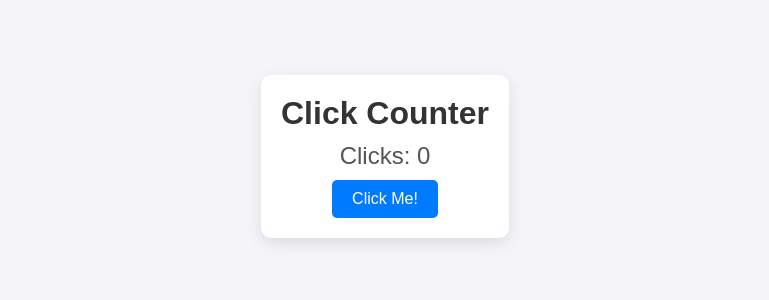
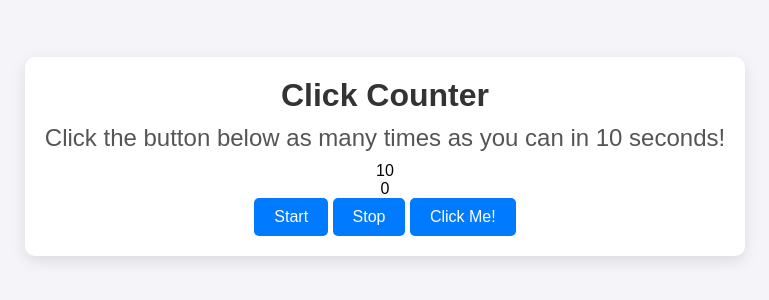
Before and after one commit to Muzahidhussian/muzahidhussain, a plain HTML site: page index.html in a window 1280 px wide. Shown: the part 244-544 px from the top of the page, without its empty margins (255-1024 px from the left). Drawn offline with Linux system fonts and the light colour scheme.

Commit message:
Update index.html

```diff
--- a/index.html
+++ b/index.html
@@ -7,11 +7,16 @@
     <link rel="stylesheet" href="styles.css">
 </head>
 <body>
-
     <div class="container">
         <h1>Click Counter</h1>
-    <p>Clicks: <span id="counter">0</span></p>
-    <button id="clickButton">Click Me!</button>
+        <p>Click the button below as many times as you can in 10 seconds!</p>
+
+        <div class="timer" id="timer">10</div>
+        <div class="count" id="clickCount">0</div>
+
+        <button id="startButton">Start</button>
+        <button id="stopButton" disabled>Stop</button>
+        <button id="clickButton" disabled>Click Me!</button>
     </div>
 
     <script src="script.js"></script>
```
Lines whose indentation alone changed are shown as unchanged.
